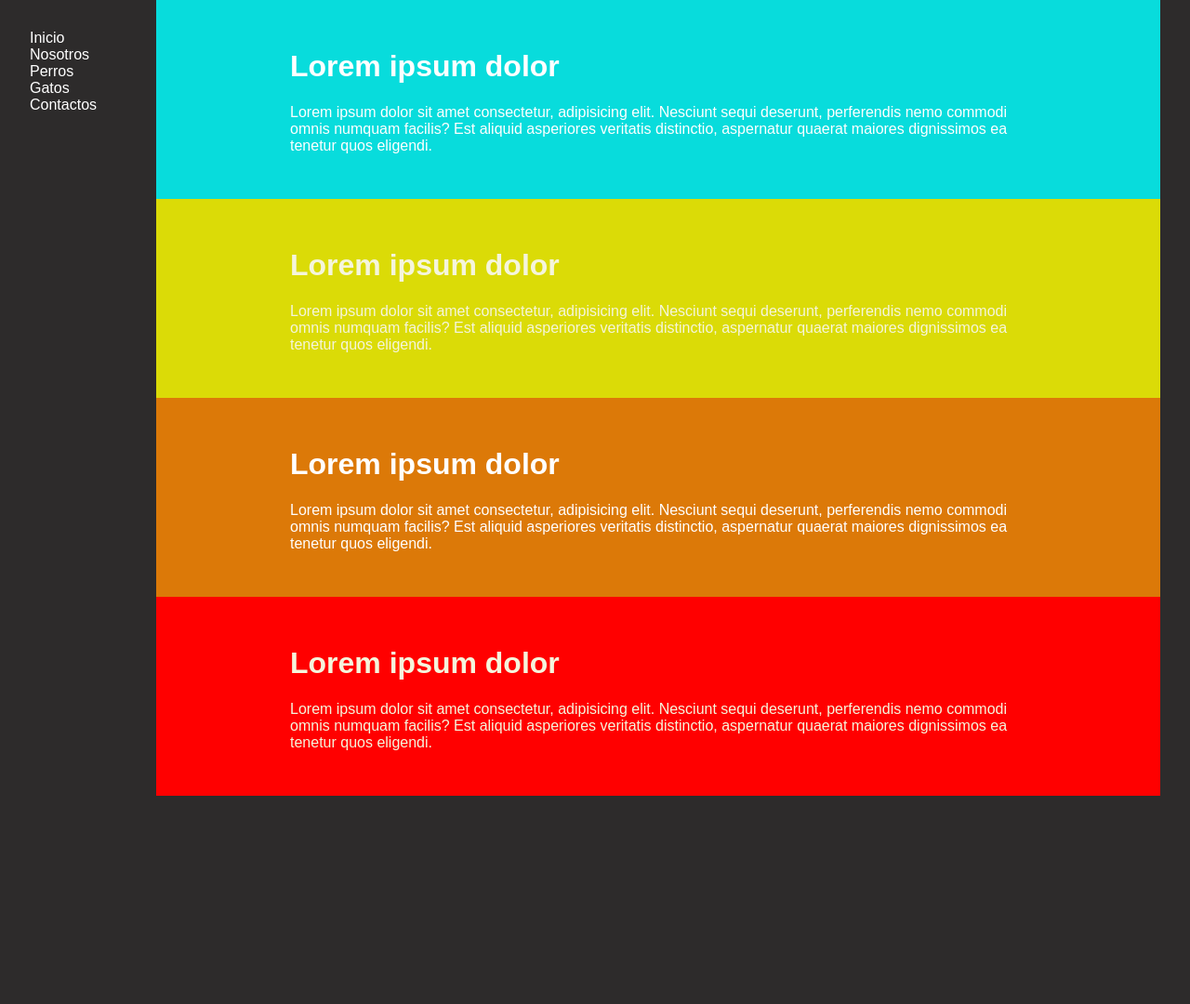
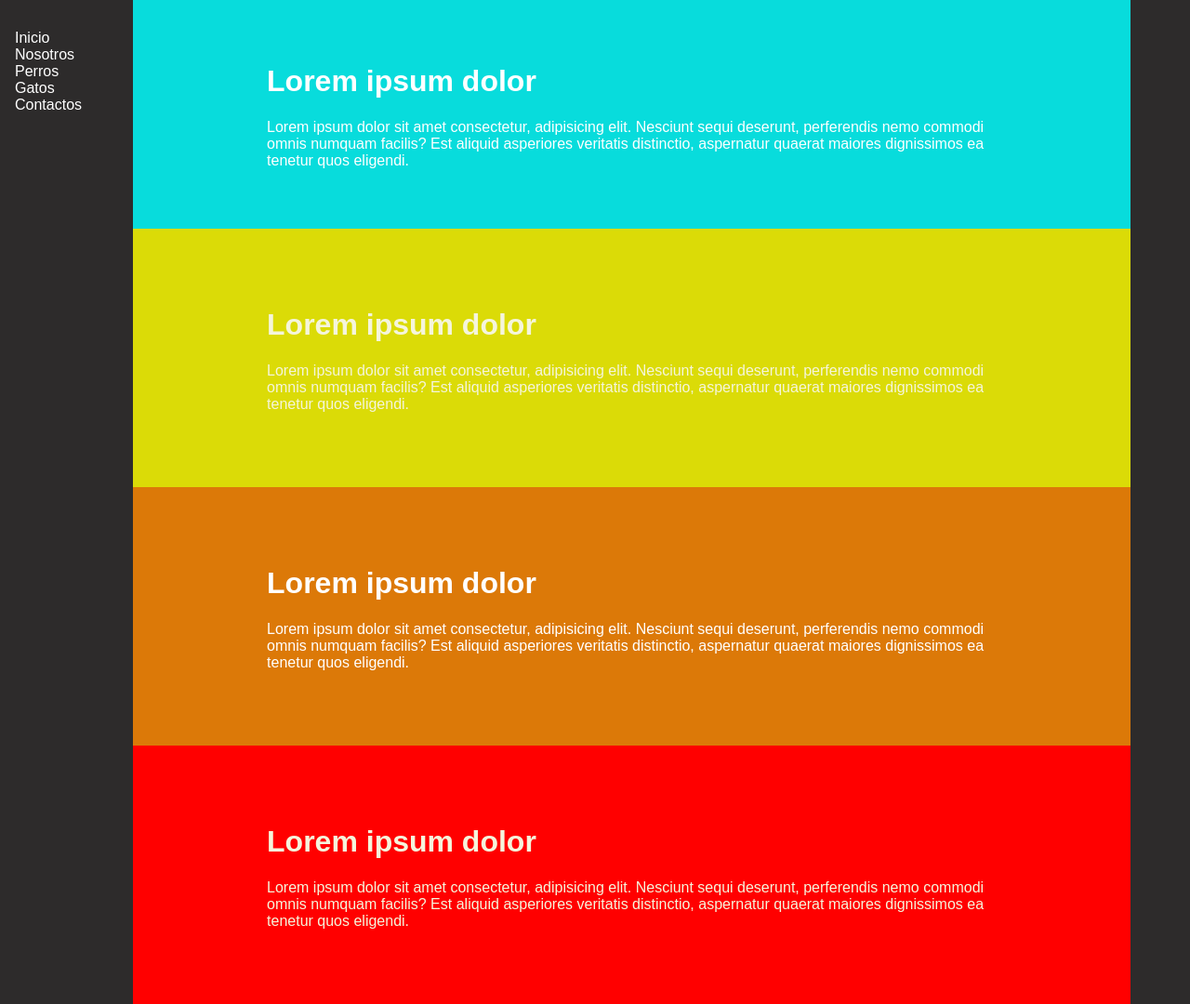
Before and after one commit to Mxrttin/actividad1.2, a plain HTML site: page fondo.html in a window 1280 px wide. Shown: the whole page at 93% size. Before the commit the page ends 856 px from the top, so only its background shows below. Drawn offline with Linux system fonts and the light colour scheme.

Commit message:
Agustes de rem

```diff
--- a/assets/css/fondo.css
+++ b/assets/css/fondo.css
@@ -7,12 +7,12 @@ body{
 }
 
 .menu{
-    width: 14%;
+    width: 12%;
     height: 100%;
     display: flex;
     flex-direction: column;
     color: white;
-    float:left 2rem;
+    float:left 4rem;
     margin-top: 2rem;
 
 
@@ -21,7 +21,7 @@ body{
 .menu a {
     text-decoration: none;
     color: white;
-    margin-left:2rem ;
+    margin-left:1rem ;
 }
 
 .menu :hover{
@@ -33,7 +33,7 @@ body{
 .ejemplo{
     display: flex;
     flex-direction: row;
-    margin-right: 2rem;
+    margin-right: 4rem;
 }
 
 
@@ -41,7 +41,7 @@ body{
     background-color: rgb(8, 220, 220);
     text-align: start;
     color: white;
-    padding: 2rem 9rem;
+    padding: 3rem 9rem;
 
 
 }
@@ -50,7 +50,7 @@ body{
     background-color:rgb(219, 219, 7);
     text-align: start;
     color: beige;
-    padding: 2rem 9rem;
+    padding: 4rem 9rem;
 
 }
 
@@ -58,7 +58,7 @@ body{
     background-color: rgb(220, 121, 8);
     text-align: start;
     color: white;
-    padding: 2rem 9rem;
+    padding: 4rem 9rem;
 
 
 
@@ -68,7 +68,7 @@ body{
     background-color:red;
     text-align: start;
     color: beige;
-    padding: 2rem 9rem;
+    padding: 4rem 9rem;
 
 }
 
```
